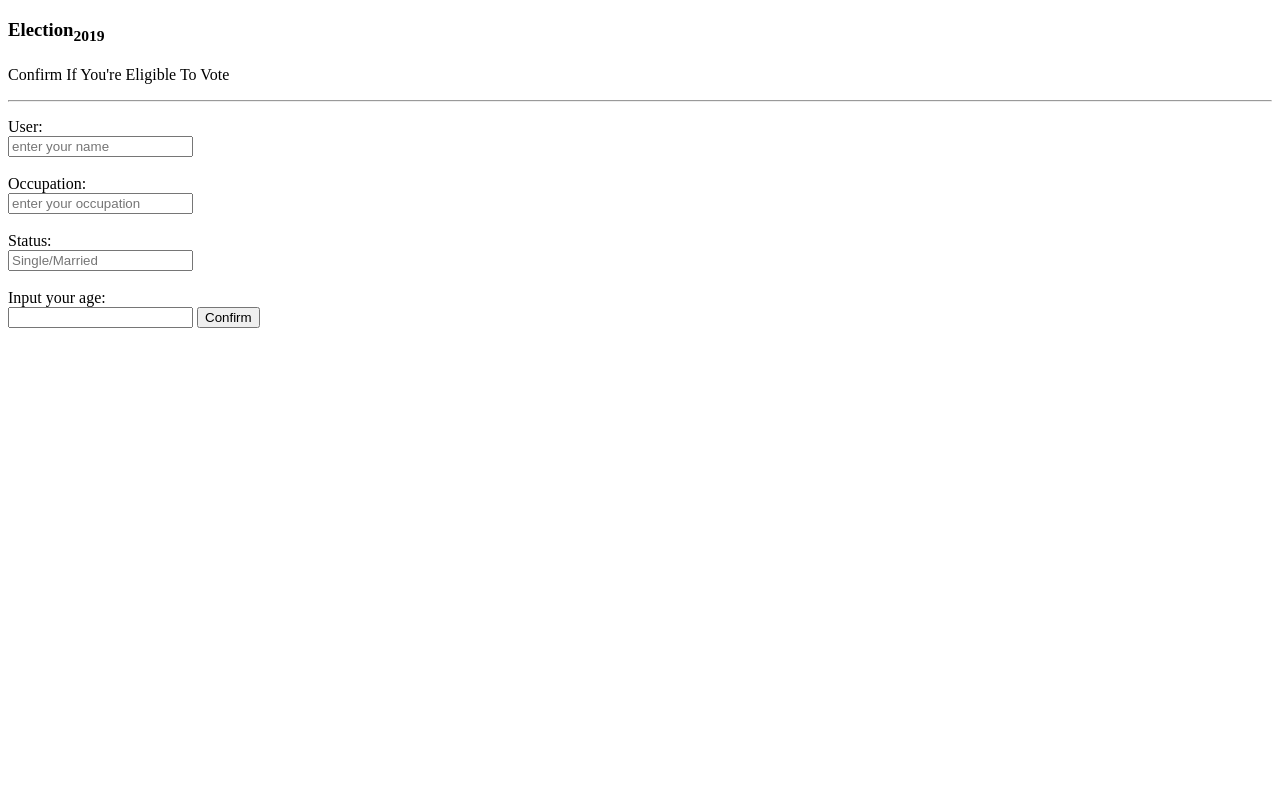
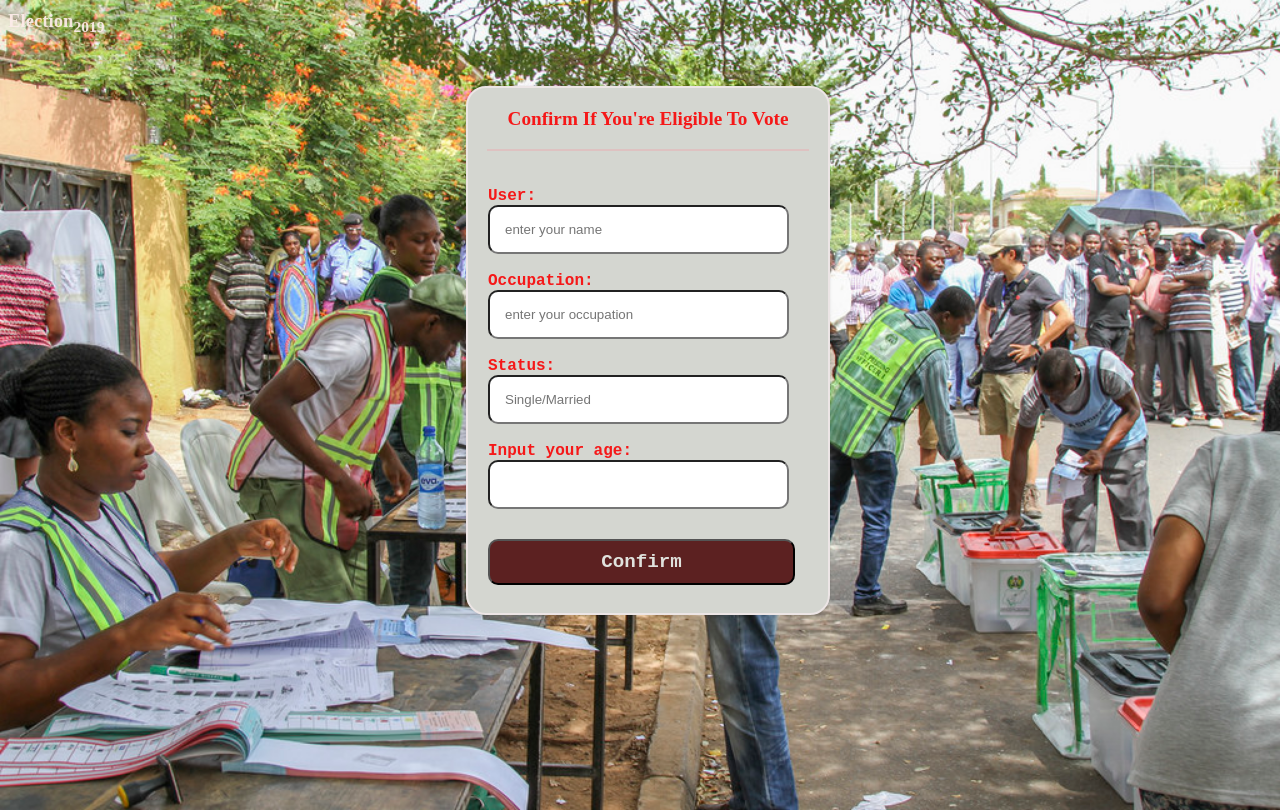
Before and after one commit to EstherEbere/project4, a plain HTML site: page index.html in a window 1280 px wide. Drawn offline with Linux system fonts and the light colour scheme.

Commit message:
updated sCSS

```diff
--- a/index.html
+++ b/index.html
@@ -6,7 +6,7 @@
     <title>
         Voters
     </title>
-    <link rel="stylesheet" type="text/css" href="main.css" />
+    <link rel="stylesheet" type="text/css" href="style.css" />
 </head>
 
 <body>
```
